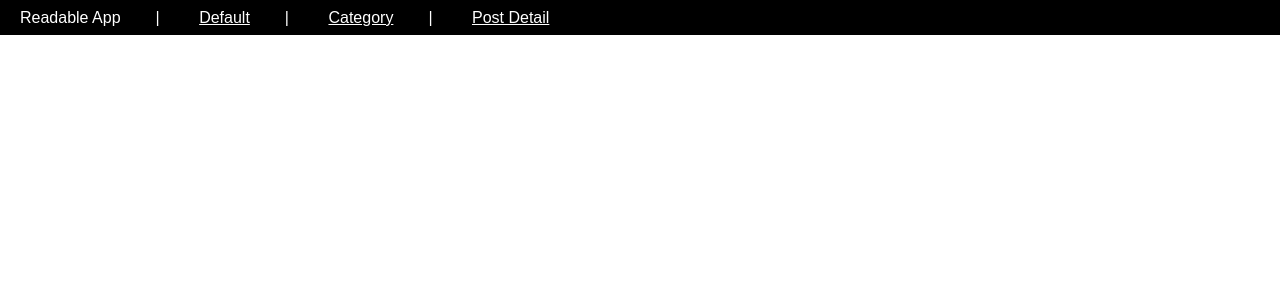
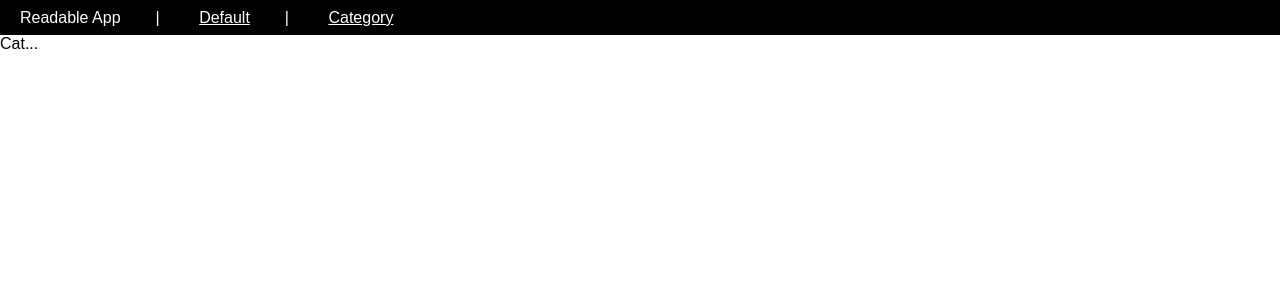
Before and after one commit to ZHICHONGLI/Uda-Readable, a React app: page /category in a window 1280 px wide. Shown: the top 300 px of the page. Built offline with nearby package versions, Linux system fonts and the light colour scheme.

Commit message:
reform router

```diff
--- a/src/App.js
+++ b/src/App.js
@@ -1,15 +1,20 @@
 import React, { Component } from 'react';
 import { BrowserRouter as Router, Route, Redirect, Switch } from 'react-router-dom';
-import Default from './pages/Default';
-import Category from './pages/Category';
-import PostDetail from './pages/PostDetail';
 import Navbar from './components/Navbar';
+import DefaultPage from './pages/Default';
+import CategoryPage from './pages/Category';
 import { createStore } from 'redux';
 import reducer from './reducers';
 import { Provider } from 'react-redux';
 
 const store = createStore(
   reducer
+);
+
+const pageNotFound =  () => (
+  <div className="misc-page">
+    <h1>Not Found</h1>
+  </div>
 );
 
 class App extends Component {
@@ -20,10 +25,14 @@ class App extends Component {
           <Router>
             <div>
               <Navbar/>
-              <Route exact path="/" component={Default}/>
-              <Route path="/category" render={({history}) => (
-                <Category/>
-              )}/>
+              <Switch>
+                <Redirect exact from="/" to="default"/>
+                <Route path="/default" component={DefaultPage}/>
+                <Route path="/category" render={({history}) => (
+                  <CategoryPage/>
+                )}/>
+                <Route render={()=><pageNotFound/>}/>
+              </Switch>
             </div>
           </Router>
         </Provider>
--- a/src/components/Navbar.js
+++ b/src/components/Navbar.js
@@ -4,26 +4,25 @@ import { Link } from 'react-router-dom';
 const list = [
   {
     name: "Default",
-    url: "/"
+    url: "/default"
   },
   {
     name: "Category",
     url: "/category"
-  },
-  {
-    name: "Post Detail",
-    url: "/postdetail"
   }
 ];
 
 const Navbar = () => {
   return (
+    <div>
       <nav className='navbar'>
         <span>Readable App</span>
         {list.map(item => (
           <span key={item.name} className='navitem'> | <Link className='navitem' to={item.url}>{item.name}</Link></span>
         ))}
       </nav>
+
+    </div>
   );
 };
 
--- a/src/index.css
+++ b/src/index.css
@@ -17,3 +17,8 @@ body {
   color: white;
   margin-left: 35px
 }
+.misc-page {
+  text-align: center;
+  padding-top: 50px;
+  color: white
+}
--- a/src/pages/Category.js
+++ b/src/pages/Category.js
@@ -1,13 +1,13 @@
 import React, { Component } from 'react';
 
-class Category extends Component {
+class CategoryPage extends Component {
   render() {
     return (
       <div>
-
+        Cat...
       </div>
     );
   }
 }
 
-export default Category;
+export default CategoryPage;
--- a/src/pages/Default.js
+++ b/src/pages/Default.js
@@ -1,12 +1,11 @@
 import React, { Component } from 'react';
 import { Link } from 'react-router-dom';
 
-class Default extends Component {
+class DefaultPage extends Component {
   render() {
     return (
       <div>
         default
-
         <Link to="/category">
           category
         </Link>
@@ -15,4 +14,4 @@ class Default extends Component {
   }
 }
 
-export default Default;
+export default DefaultPage;
```
Lines whose indentation alone changed are shown as unchanged.
